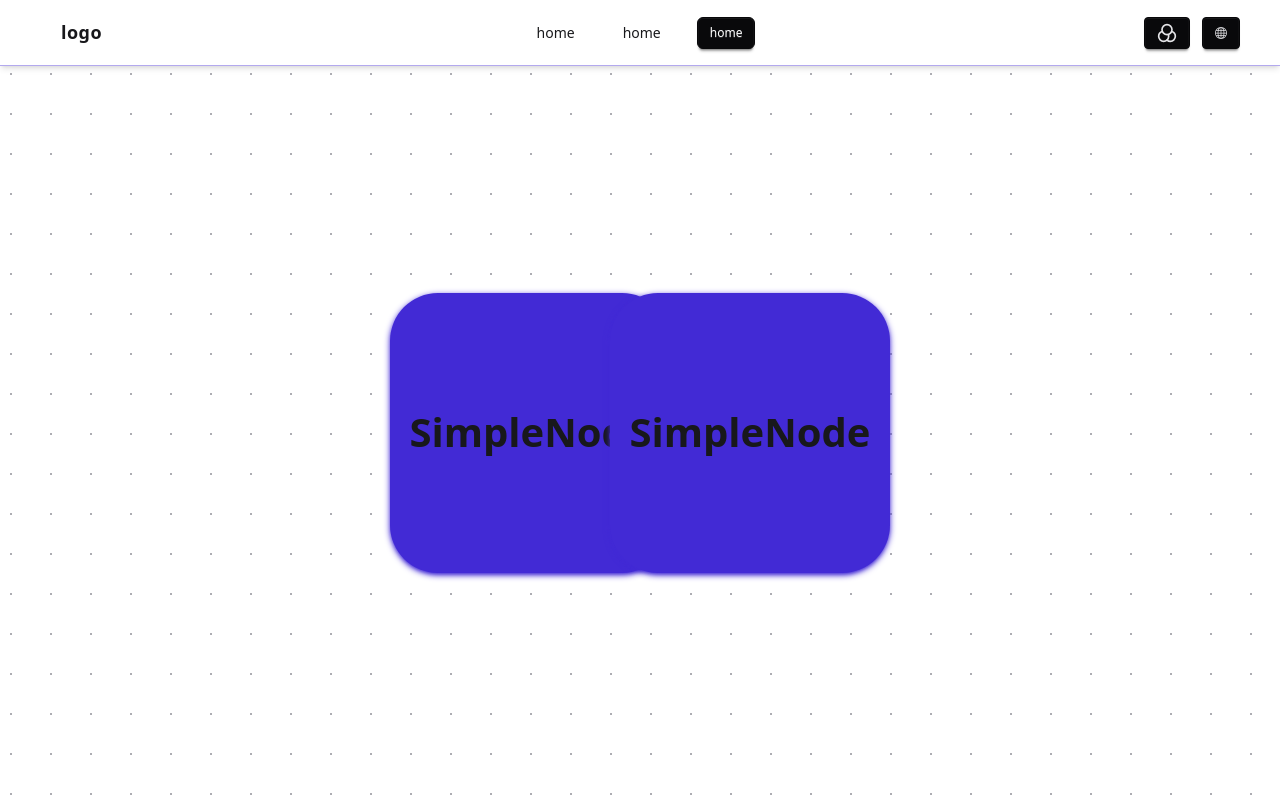
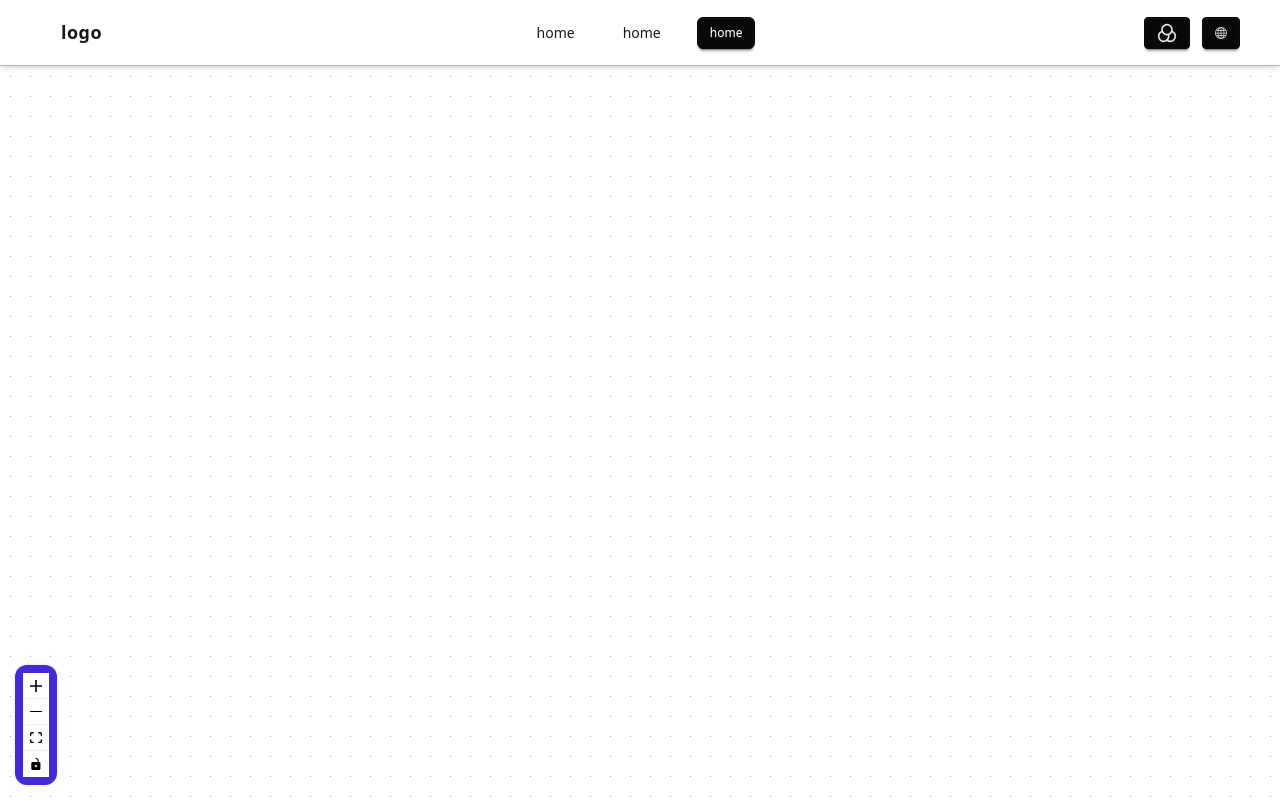
Before and after one commit to Osamaa3mmar/React-Template, a React (Vite) app: page / in a window 1280 px wide. Built offline with nearby package versions, Linux system fonts and the light colour scheme.

Commit message:
Adding nanoId lib

```diff
--- a/package.json
+++ b/package.json
@@ -15,6 +15,7 @@
     "axios": "^1.11.0",
     "daisyui": "^5.1.6",
     "i18next": "^25.5.1",
+    "nanoid": "^5.1.5",
     "react": "^19.1.1",
     "react-dom": "^19.1.1",
     "react-hook-form": "^7.62.0",
--- a/src/Components/BoardNodes/SimpleNode.jsx
+++ b/src/Components/BoardNodes/SimpleNode.jsx
@@ -1,10 +1,13 @@
+import { Handle } from '@xyflow/react'
 import React from 'react'
 
-export default function SimpleNode({dragging}) {
-    console.log(dragging)
+export default function SimpleNode(props) {
+    // console.log(dragging)
+    // console.log(props)
   return (
-    <div className={`${dragging?"bg-transparent text-primary":"bg-primary"} duration-300  text-xl font-bold shadow rounded-3xl shadow-primary w-[140px] flex items-center justify-center aspect-square `}>
-      SimpleNode
-    </div>
+   <div className="">
+
+
+   </div>
   )
 }
--- a/src/Pages/HomePage/HomePage.jsx
+++ b/src/Pages/HomePage/HomePage.jsx
@@ -1,4 +1,4 @@
-import { addEdge, applyEdgeChanges, applyNodeChanges, Background, ReactFlow } from '@xyflow/react';
+import { addEdge, applyEdgeChanges, applyNodeChanges, Background, Controls, ReactFlow } from '@xyflow/react';
 import React, { useCallback, useState } from 'react'
 import SimpleNode from '../../Components/BoardNodes/SimpleNode';
 const initialNodes = [
@@ -14,6 +14,7 @@ const initialNodes = [
     data: { value: 123 },
   },
 ];
+
 const initialEdges = [];
 export default function HomePage() {
   const [nodes, setNodes] = useState(initialNodes);
@@ -21,6 +22,8 @@ export default function HomePage() {
   const nodeTypes={
     simple:SimpleNode
   }
+  // console.log(nodes)
+  // console.log(edges)
   const onNodesChange = useCallback(
     (changes) => setNodes((nodesSnapshot) => applyNodeChanges(changes, nodesSnapshot)),
     [],
@@ -48,6 +51,9 @@ export default function HomePage() {
 
       >
         <Background/>
+<Controls
+  className="!bg-primary !rounded-xl !p-2 [&>button]:!bg-white [&>button]:!text-black [&>button:hover]:!bg-gray-200"
+/>
       </ReactFlow>
     </div>
   )
```
Also changed, not shown: 1 other file (tests, documents, lock files or other folders).
